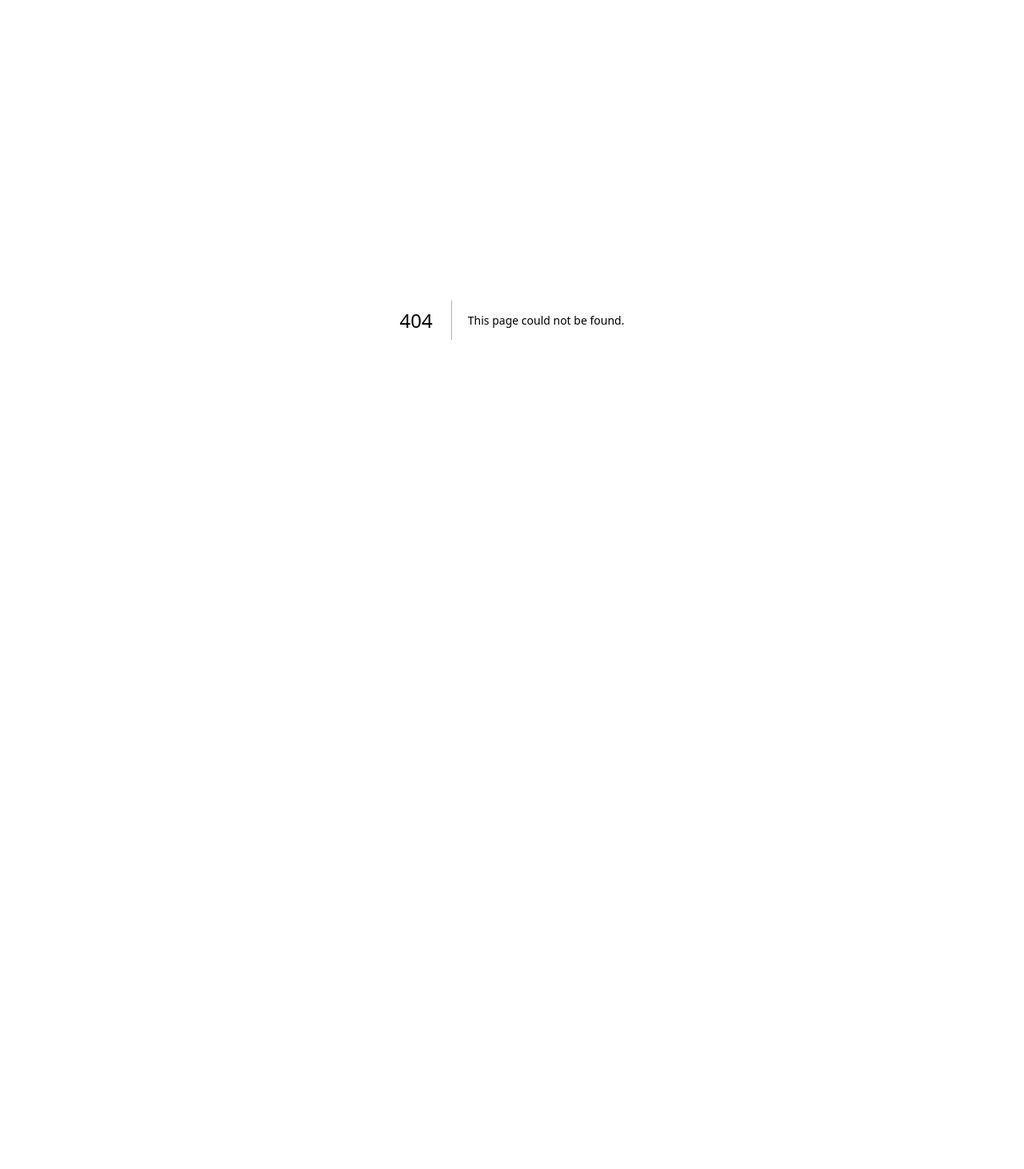
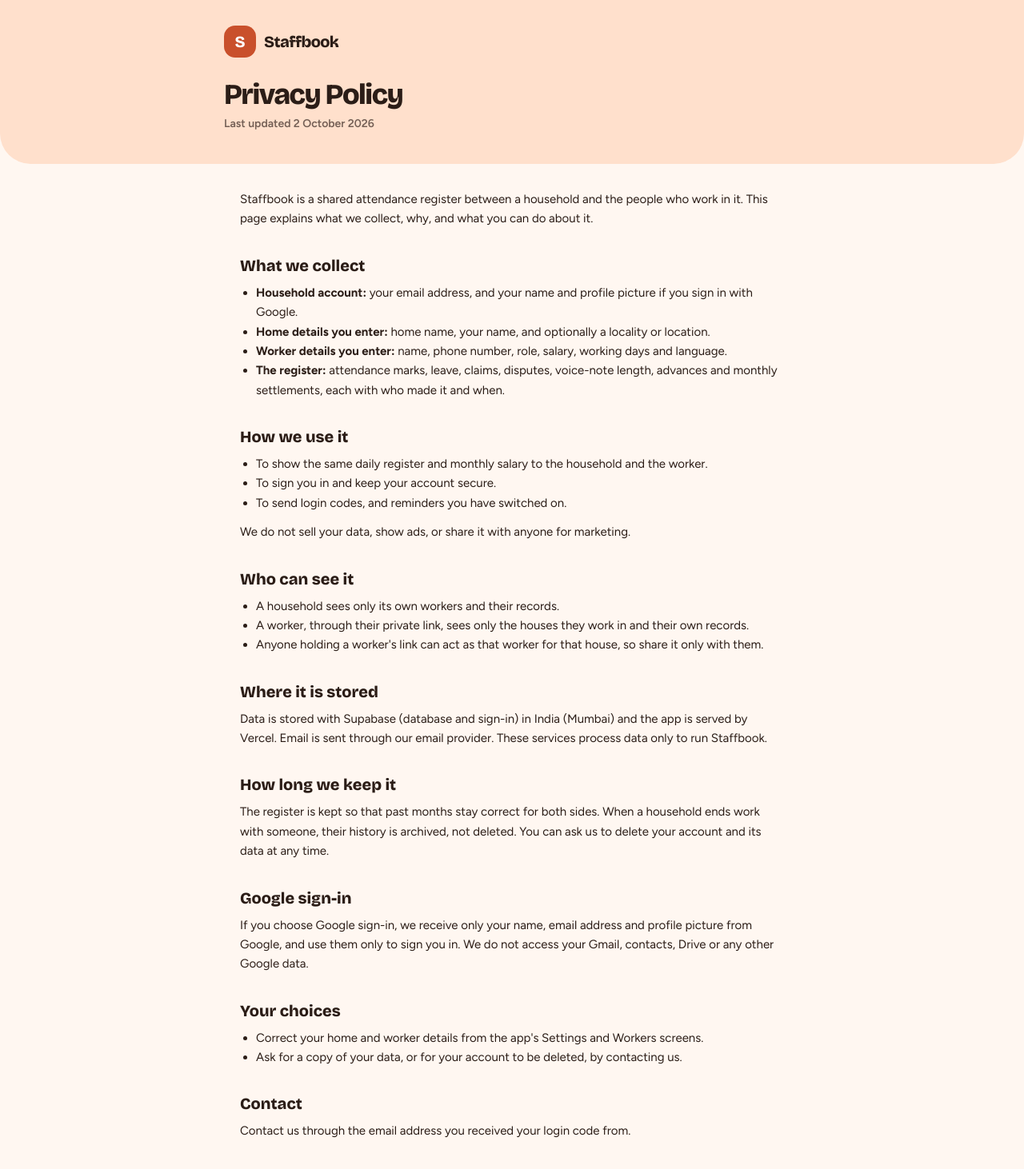
Before and after one commit to mihirzalavadiya/staff-book, a Next.js app: page /privacy in a window 1280 px wide. Before the commit this address had no page. Shown: the top 1462 px of the page at 80% size. Before the commit the page ends 800 px from the top, so only its background shows below. Built offline with nearby package versions, Linux system fonts and the light colour scheme.

Commit message:
feat: privacy policy and terms pages

```diff
--- a/src/app/login/page.tsx
+++ b/src/app/login/page.tsx
@@ -160,6 +160,10 @@
           )}
           {error && <div className="rounded-2xl bg-dispute-bg px-4 py-3 text-sm font-bold text-dispute-fg">{error}</div>}
           <div className="pt-2 text-center text-xs font-semibold text-muted">{t("login.worker")}</div>
+          <div className="flex justify-center gap-4 text-xs font-semibold text-muted-2">
+            <a href="/privacy" className="underline">Privacy</a>
+            <a href="/terms" className="underline">Terms</a>
+          </div>
         </Card>
       </div>
     </div>
--- /dev/null
+++ b/src/app/privacy/page.tsx
@@ -0,0 +1,76 @@
+import type { Metadata } from "next";
+import { LegalPage } from "@/components/legal/LegalPage";
+
+export const metadata: Metadata = { title: "Privacy Policy · Staffbook" };
+
+const CONTACT = process.env.NEXT_PUBLIC_SUPPORT_EMAIL;
+
+export default function PrivacyPage() {
+  return (
+    <LegalPage title="Privacy Policy" updated="2 October 2026">
+      <p>
+        Staffbook is a shared attendance register between a household and the people who work in it. This page explains
+        what we collect, why, and what you can do about it.
+      </p>
+
+      <h2>What we collect</h2>
+      <ul>
+        <li>
+          <b>Household account:</b> your email address, and your name and profile picture if you sign in with Google.
+        </li>
+        <li>
+          <b>Home details you enter:</b> home name, your name, and optionally a locality or location.
+        </li>
+        <li>
+          <b>Worker details you enter:</b> name, phone number, role, salary, working days and language.
+        </li>
+        <li>
+          <b>The register:</b> attendance marks, leave, claims, disputes, voice-note length, advances and monthly
+          settlements, each with who made it and when.
+        </li>
+      </ul>
+
+      <h2>How we use it</h2>
+      <ul>
+        <li>To show the same daily register and monthly salary to the household and the worker.</li>
+        <li>To sign you in and keep your account secure.</li>
+        <li>To send login codes, and reminders you have switched on.</li>
+      </ul>
+      <p>We do not sell your data, show ads, or share it with anyone for marketing.</p>
+
+      <h2>Who can see it</h2>
+      <ul>
+        <li>A household sees only its own workers and their records.</li>
+        <li>A worker, through their private link, sees only the houses they work in and their own records.</li>
+        <li>Anyone holding a worker&apos;s link can act as that worker for that house, so share it only with them.</li>
+      </ul>
+
+      <h2>Where it is stored</h2>
+      <p>
+        Data is stored with Supabase (database and sign-in) in India (Mumbai) and the app is served by Vercel. Email is
+        sent through our email provider. These services process data only to run Staffbook.
+      </p>
+
+      <h2>How long we keep it</h2>
+      <p>
+        The register is kept so that past months stay correct for both sides. When a household ends work with someone,
+        their history is archived, not deleted. You can ask us to delete your account and its data at any time.
+      </p>
+
+      <h2>Google sign-in</h2>
+      <p>
+        If you choose Google sign-in, we receive only your name, email address and profile picture from Google, and use
+        them only to sign you in. We do not access your Gmail, contacts, Drive or any other Google data.
+      </p>
+
+      <h2>Your choices</h2>
+      <ul>
+        <li>Correct your home and worker details from the app&apos;s Settings and Workers screens.</li>
+        <li>Ask for a copy of your data, or for your account to be deleted, by contacting us.</li>
+      </ul>
+
+      <h2>Contact</h2>
+      <p>{CONTACT ? <>Write to us at <a className="font-bold text-coral" href={`mailto:${CONTACT}`}>{CONTACT}</a>.</> : "Contact us through the email address you received your login code from."}</p>
+    </LegalPage>
+  );
+}
--- /dev/null
+++ b/src/app/terms/page.tsx
@@ -0,0 +1,27 @@
+import type { Metadata } from "next";
+import { LegalPage } from "@/components/legal/LegalPage";
+
+export const metadata: Metadata = { title: "Terms of Use · Staffbook" };
+
+export default function TermsPage() {
+  return (
+    <LegalPage title="Terms of Use" updated="2 October 2026">
+      <p>By using Staffbook you agree to these terms.</p>
+      <h2>What Staffbook is</h2>
+      <p>
+        A tool to keep a shared daily attendance register and calculate monthly salary. It is a record-keeping aid, not
+        an employment contract, payment service or legal advice. Salaries are paid by households directly.
+      </p>
+      <h2>Your responsibilities</h2>
+      <ul>
+        <li>Enter information honestly. Entries are kept as a history and cannot be erased.</li>
+        <li>Share a worker&apos;s link only with that worker.</li>
+        <li>Keep your login secure.</li>
+      </ul>
+      <h2>Availability</h2>
+      <p>We work to keep Staffbook running, but it is provided as is and may sometimes be unavailable.</p>
+      <h2>Changes</h2>
+      <p>We may update these terms; the date above shows the latest version.</p>
+    </LegalPage>
+  );
+}
--- /dev/null
+++ b/src/components/legal/LegalPage.tsx
@@ -0,0 +1,22 @@
+import Link from "next/link";
+
+/** Plain, readable layout for the public legal pages. */
+export function LegalPage({ title, updated, children }: { title: string; updated: string; children: React.ReactNode }) {
+  return (
+    <div className="min-h-dvh bg-bg">
+      <header className="bg-peach px-5 pt-8 pb-10 sm:rounded-b-[38px]">
+        <div className="mx-auto max-w-[720px]">
+          <Link href="/" className="mb-6 inline-flex items-center gap-2.5">
+            <span className="flex h-10 w-10 items-center justify-center rounded-[14px] bg-coral font-display text-xl font-extrabold text-white">S</span>
+            <span className="font-display text-xl font-extrabold tracking-[-0.03em]">Staffbook</span>
+          </Link>
+          <h1 className="font-display text-[36px] font-extrabold leading-tight tracking-[-0.04em]">{title}</h1>
+          <p className="mt-1 text-sm font-semibold text-muted">Last updated {updated}</p>
+        </div>
+      </header>
+      <main className="mx-auto max-w-[720px] px-5 py-8 text-[15px] leading-relaxed [&_h2]:mt-8 [&_h2]:mb-2 [&_h2]:font-display [&_h2]:text-xl [&_h2]:font-extrabold [&_li]:ml-5 [&_li]:list-disc [&_p]:mb-3 [&_ul]:mb-3">
+        {children}
+      </main>
+    </div>
+  );
+}
--- a/src/proxy.ts
+++ b/src/proxy.ts
@@ -1,7 +1,7 @@
 import { createServerClient } from "@supabase/ssr";
 import { NextResponse, type NextRequest } from "next/server";
 
-const PUBLIC_PREFIXES = ["/login", "/auth", "/w/", "/manifest.webmanifest", "/icon.svg", "/sw.js"];
+const PUBLIC_PREFIXES = ["/login", "/auth", "/w/", "/privacy", "/terms", "/manifest.webmanifest", "/icon.svg", "/sw.js"];
 
 /**
  * Refreshes the Supabase session cookie on every request and keeps signed-out
```
